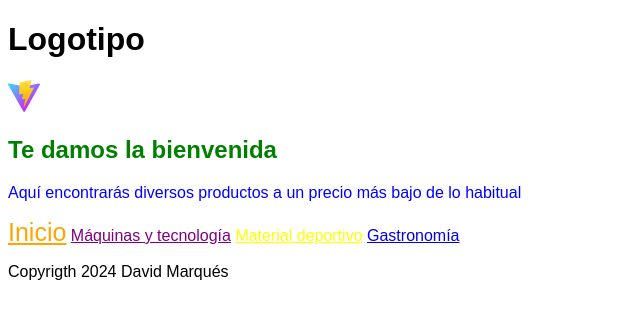
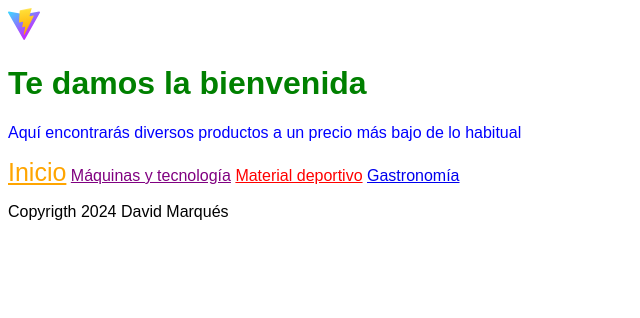
Before and after one commit to Davidmarques629/proyecto-final, a website built with Vite: page index.html in a window 1280 px wide. Shown: the whole page, without its empty margins (0-640 px from the left). Built offline with nearby package versions, Linux system fonts and the light colour scheme.

Commit message:
Cambio de estilos y eliminación de logotipo en h1

```diff
--- a/index.html
+++ b/index.html
@@ -8,9 +8,8 @@
   </head>
   <body>
     <header id="cabecera">
-<h1>Logotipo</h1>
 <img src="./public/vite.svg" alt="Logotipo de Vite">
-<h2 id="bienvenida">Te damos la bienvenida</h1>
+<h1 id="bienvenida">Te damos la bienvenida</h1>
 <p id="desc">Aquí encontrarás diversos productos a un precio más bajo de lo habitual</p>
     </header>
 <main>
--- a/style.css
+++ b/style.css
@@ -12,10 +12,10 @@
   color: purple;
  }
  #sport{
-   color: yellow;
+   color: red;
  }
  #food{
-  color: red;
+  color: blue;
  }
  body{
   font-family: arial;
```
